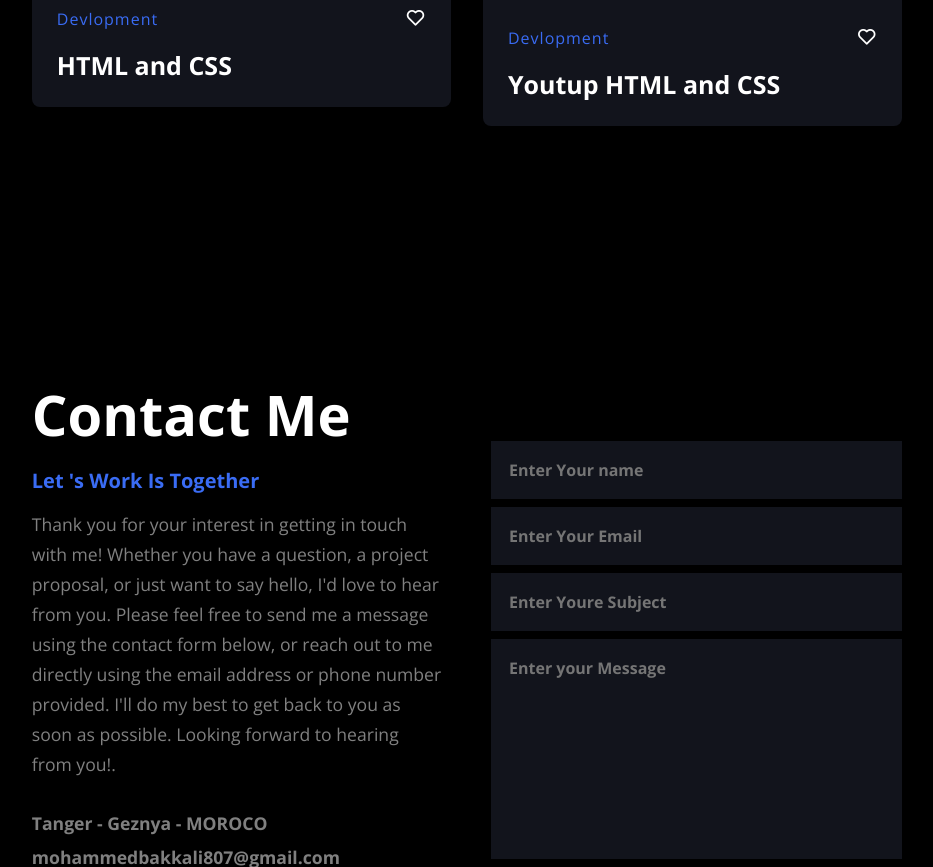
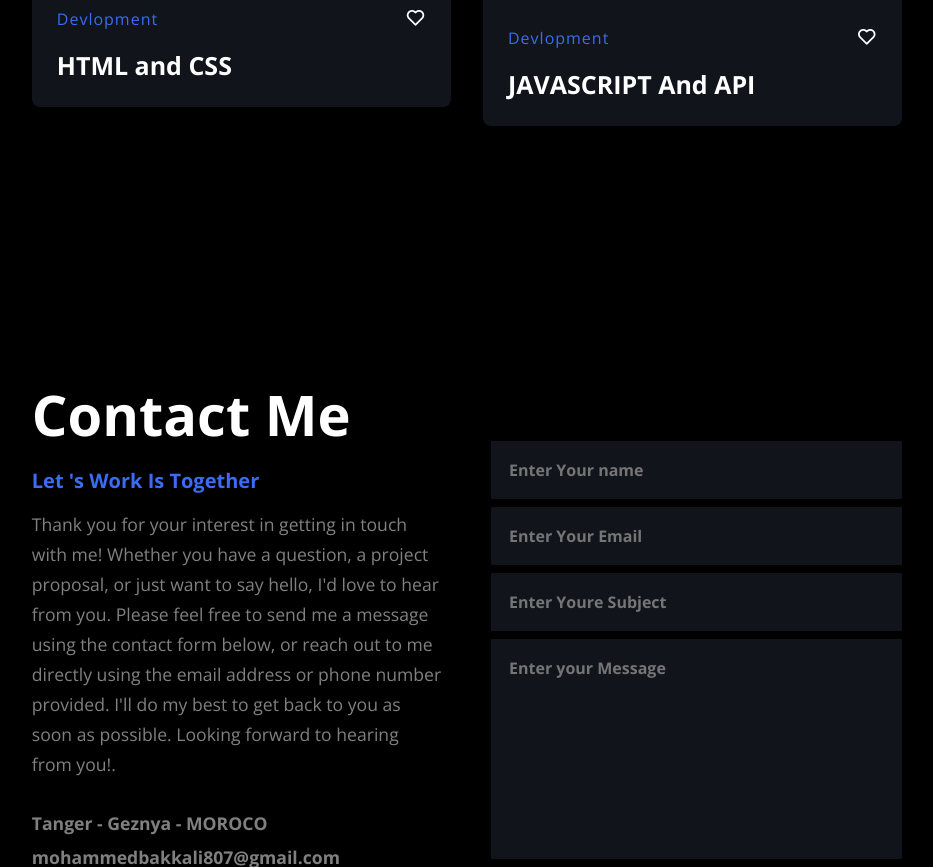
Before and after one commit to mohammed-bakkali/Portflio, a plain HTML site: page index.html in a window 1280 px wide. Shown: the part 4204-5071 px from the top of the page, without its empty margins (173-1106 px from the left). Drawn offline with nearby package versions, Linux system fonts and the light colour scheme.

Commit message:
Update index.html

```diff
--- a/index.html
+++ b/index.html
@@ -193,7 +193,7 @@
                         <i class="bx bx-heart"></i>
                     </div>
                 </div>
-                <h3>Youtup HTML and CSS</h3>
+                <h3>JAVASCRIPT And API</h3>
             </div>
         </div>
     </section>
```
